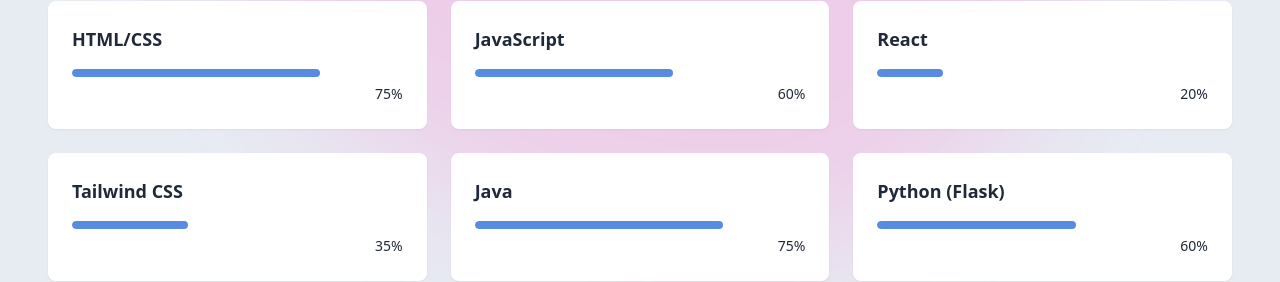
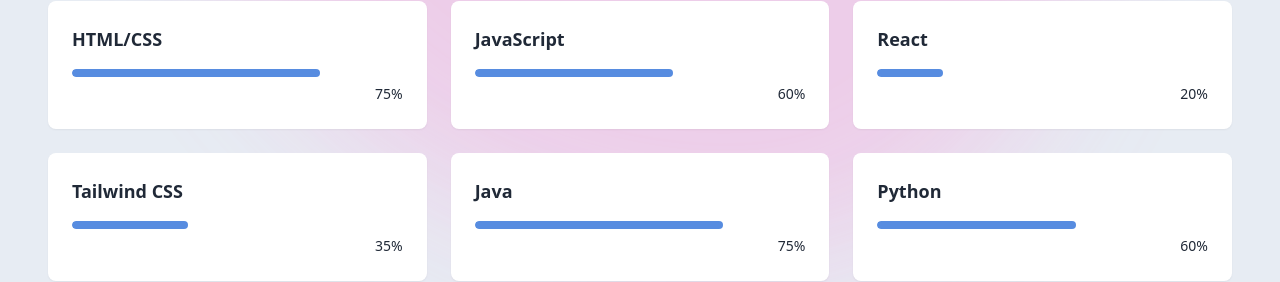
Before and after one commit to chucan1312/portfolio, a React (Vite) app: page / in a window 1280 px wide. Shown: the part 1095-1377 px from the top of the page. Built offline with nearby package versions, Linux system fonts and the light colour scheme.

Commit message:
Update skill section

```diff
--- a/src/components/SkillsSection.jsx
+++ b/src/components/SkillsSection.jsx
@@ -9,7 +9,7 @@
 
 
     { name: "Java", level: 75, category: "backend" },
-    { name: "Python (Flask)", level: 60, category: "backend" },
+    { name: "Python", level: 60, category: "backend" },
     { name: "C++", level: 50, category: "backend" },
 
     { name: "R", level: 80, category: "data science" },
```
